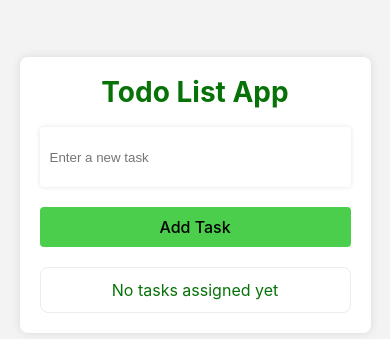
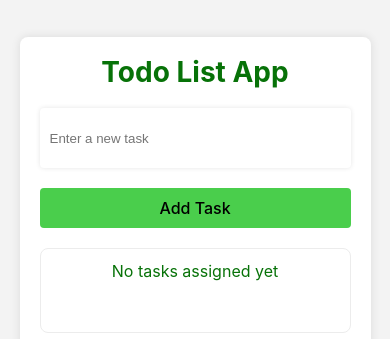
Before and after one commit to pathan-mehedi/module-7-assingment, a React (Vite) app: page / in a window 390 px wide. Shown: the part 227-566 px from the top of the page. Built offline with nearby package versions, Linux system fonts and the light colour scheme.

Commit message:
mobile frinedly

```diff
--- a/src/TodoApp.scss
+++ b/src/TodoApp.scss
@@ -68,7 +68,7 @@ form {
 
 .task-list {
   width: 100%;
-  height: 100%;
+  min-height: 10vh;
   margin-top: 20px;
   list-style-type: none;
   padding: 10px;
```
